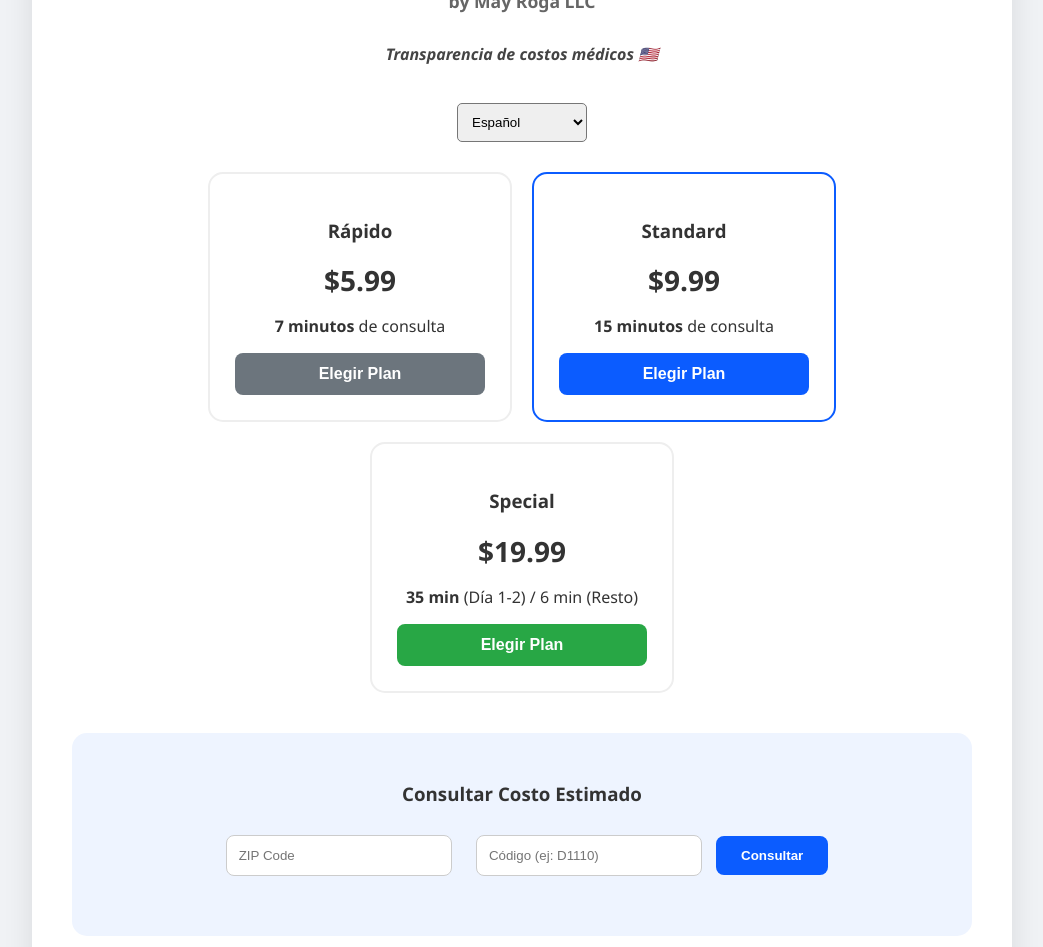
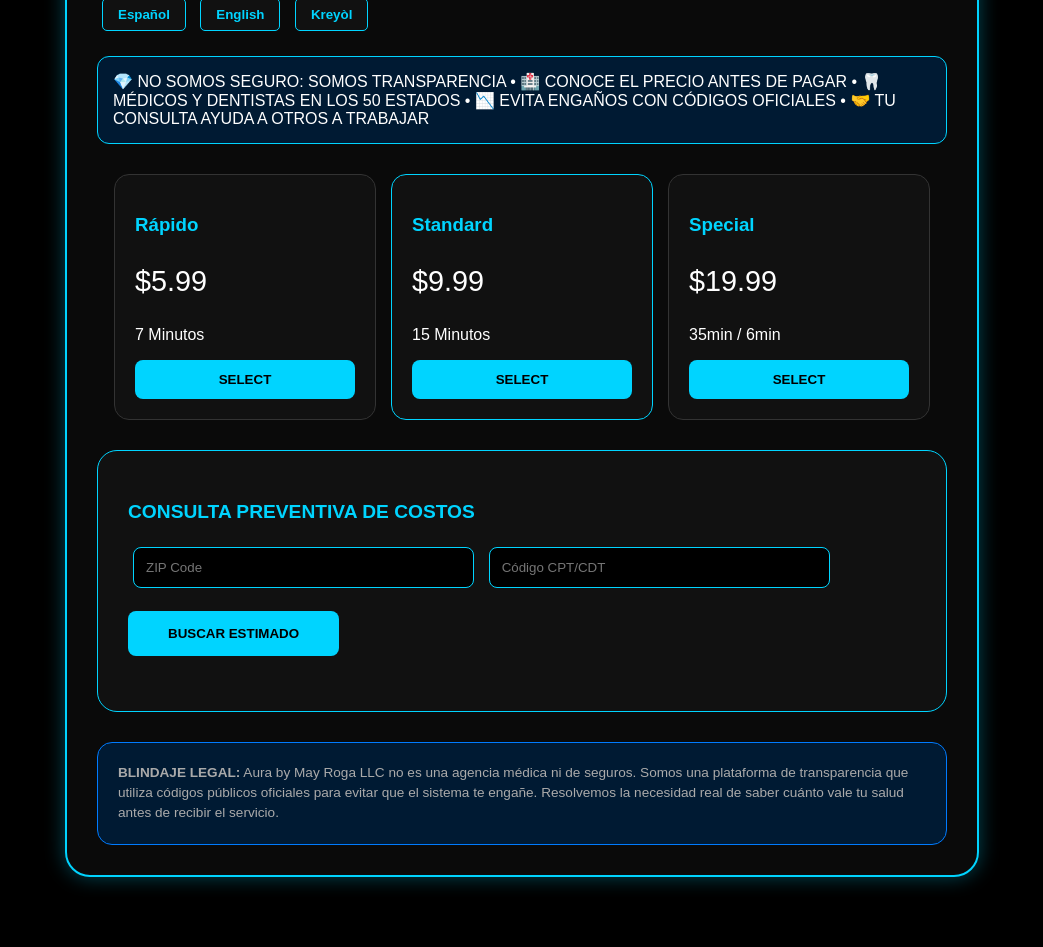
Before and after one commit to mayroga/AURA, a plain HTML site: page index.html in a window 1280 px wide. Shown: the part 178-1125 px from the top of the page, without its empty margins (118-1161 px from the left). After the commit the page ends 1075 px from the top, so only its background shows below. Drawn offline with Linux system fonts and the light colour scheme.

Commit message:
Update index.html

```diff
--- a/index.html
+++ b/index.html
@@ -3,128 +3,132 @@
 <head>
     <meta charset="UTF-8">
     <meta name="viewport" content="width=device-width, initial-scale=1.0">
-    <title>Aura by May Roga LLC - Transparencia de Salud</title>
+    <title>Aura - Transparencia de Salud</title>
     <style>
-        body { font-family: 'Segoe UI', Tahoma, Geneva, Verdana, sans-serif; margin: 0; padding: 0; background: #f0f2f5; color: #333; text-align: center; }
-        .container { max-width: 900px; margin: 40px auto; background: white; padding: 40px; border-radius: 20px; box-shadow: 0 10px 30px rgba(0,0,0,0.1); }
-        h1 { color: #0b5cff; font-size: 2.5rem; margin-bottom: 5px; }
-        h2 { font-size: 1.1rem; color: #666; margin-top: 0; margin-bottom: 30px; }
-        .autopropaganda { font-style: italic; color: #444; height: 30px; margin-bottom: 30px; font-weight: bold; }
+        body { font-family: 'Arial', sans-serif; background: #000; color: #fff; margin: 0; padding: 20px; }
+        .main-card { background: #0a0a0a; border-radius: 25px; padding: 30px; border: 2px solid #00d4ff; box-shadow: 0 0 20px #00d4ff55; max-width: 850px; margin: auto; }
 
-        .plan-container { display: flex; justify-content: center; gap: 20px; flex-wrap: wrap; }
-        .plan-card { background: white; border: 2px solid #eee; padding: 25px; border-radius: 15px; width: 250px; transition: 0.3s; }
-        .plan-card:hover { border-color: #0b5cff; transform: translateY(-5px); }
-        .price { font-size: 28px; font-weight: bold; margin: 15px 0; color: #333; }
-        .plan-btn { width: 100%; padding: 12px; border: none; border-radius: 8px; color: white; font-weight: bold; cursor: pointer; font-size: 1rem; }
+        /* Autopropaganda Neón Azul - Letras Lindas */
+        .promo-box { background: #001a33; border: 1px solid #00d4ff; border-radius: 12px; margin: 20px 0; overflow: hidden; padding: 15px; }
+        .promo-text { display: inline-block; white-space: nowrap; color: #00d4ff; font-size: 1.5rem; font-weight: bold; text-shadow: 0 0 10px #00d4ff; animation: scroll 20s linear infinite; }
+        @keyframes scroll { 0% { transform: translateX(100%); } 100% { transform: translateX(-100%); } }
 
-        .donation-section { margin-top: 50px; padding: 30px; border: 2px dashed #0b5cff; border-radius: 15px; background: #f9fbff; }
-        .search-section { margin-top: 40px; padding: 30px; background: #eef4ff; border-radius: 15px; }
-        input { padding: 12px; margin: 10px; border: 1px solid #ccc; border-radius: 8px; width: 200px; }
-        .btn-search { background: #0b5cff; color: white; padding: 12px 25px; border: none; border-radius: 8px; cursor: pointer; font-weight: bold; }
+        .btn-lang { background: #111; color: #00d4ff; border: 1px solid #00d4ff; padding: 8px 15px; cursor: pointer; border-radius: 5px; margin: 5px; font-weight: bold; }
+        .plan-box { display: flex; gap: 15px; justify-content: center; flex-wrap: wrap; margin: 30px 0; }
+        .plan { background: #111; border: 1px solid #333; padding: 20px; border-radius: 15px; width: 220px; transition: 0.3s; }
+        .plan:hover { border-color: #00d4ff; }
+
+        button.buy-btn { background: #00d4ff; color: #000; border: none; padding: 12px 20px; border-radius: 8px; cursor: pointer; font-weight: bold; width: 100%; }
+        .shield { font-size: 0.85rem; color: #aaa; background: #001a33; padding: 20px; border-radius: 15px; margin-top: 30px; border: 1px solid #007bff; line-height: 1.5; }
+
+        input { padding: 12px; border-radius: 8px; border: 1px solid #00d4ff; background: #000; color: #fff; margin: 5px; width: 40%; }
     </style>
 </head>
 <body>
 
-<div class="container">
-    <h1>Aura</h1>
-    <h2>by May Roga LLC</h2>
-    <div class="autopropaganda" id="autopropaganda">Cargando transparencia médica...</div>
+<div class="main-card">
+    <h1 style="color: #00d4ff; font-size: 3.5rem; margin: 0; letter-spacing: 5px;">AURA</h1>
+    <p style="color: #666; margin-bottom: 20px;">by May Roga LLC</p>
 
-    <select id="langSelector" style="padding: 10px; border-radius: 5px; margin-bottom: 30px;">
-        <option value="es">Español</option>
-        <option value="en">English</option>
-        <option value="ht">Kreyòl Ayisyen</option>
-    </select>
+    <div class="lang-btns">
+        <button class="btn-lang" onclick="setLang('es')">Español</button>
+        <button class="btn-lang" onclick="setLang('en')">English</button>
+        <button class="btn-lang" onclick="setLang('ht')">Kreyòl</button>
+    </div>
 
-    <div class="plan-container">
-        <div class="plan-card">
-            <h3>Rápido</h3>
-            <p class="price">$5.99</p>
-            <p><strong>7 minutos</strong> de consulta</p>
-            <button class="plan-btn" style="background: #6c757d;" onclick="checkout('rapido')">Elegir Plan</button>
-        </div>
-        <div class="plan-card" style="border-color: #0b5cff;">
-            <h3>Standard</h3>
-            <p class="price">$9.99</p>
-            <p><strong>15 minutos</strong> de consulta</p>
-            <button class="plan-btn" style="background: #0b5cff;" onclick="checkout('standard')">Elegir Plan</button>
-        </div>
-        <div class="plan-card">
-            <h3>Special</h3>
-            <p class="price">$19.99</p>
-            <p><strong>35 min</strong> (Día 1-2) / 6 min (Resto)</p>
-            <button class="plan-btn" style="background: #28a745;" onclick="checkout('special')">Elegir Plan</button>
+    <div class="promo-box">
+        <div class="marquee-text" id="promo">
+            💎 NO SOMOS SEGURO: SOMOS TRANSPARENCIA • 🏥 CONOCE EL PRECIO ANTES DE PAGAR • 🦷 MÉDICOS Y DENTISTAS EN LOS 50 ESTADOS • 📉 EVITA ENGAÑOS CON CÓDIGOS OFICIALES • 🤝 TU CONSULTA AYUDA A OTROS A TRABAJAR
         </div>
     </div>
 
-    <div class="search-section">
-        <h3>Consultar Costo Estimado</h3>
-        <input type="text" id="zip_code" placeholder="ZIP Code">
-        <input type="text" id="code" placeholder="Código (ej: D1110)">
-        <button class="btn-search" onclick="consultar()">Consultar</button>
-        <div id="result" style="margin-top: 20px; font-weight: bold; color: #0b5cff;"></div>
+    <div class="plan-box">
+        <div class="plan">
+            <h3 id="p1" style="color:#00d4ff">Rápido</h3>
+            <p style="font-size: 1.8rem;">$5.99</p>
+            <p id="t1">7 Minutos</p>
+            <button class="buy-btn" onclick="pay('rapido')">SELECT</button>
+        </div>
+        <div class="plan" style="border-color: #00d4ff;">
+            <h3 id="p2" style="color:#00d4ff">Standard</h3>
+            <p style="font-size: 1.8rem;">$9.99</p>
+            <p id="t2">15 Minutos</p>
+            <button class="buy-btn" onclick="pay('standard')">SELECT</button>
+        </div>
+        <div class="plan">
+            <h3 id="p3" style="color:#00d4ff">Special</h3>
+            <p style="font-size: 1.8rem;">$19.99</p>
+            <p id="t3">35min / 6min</p>
+            <button class="buy-btn" onclick="pay('special')">SELECT</button>
+        </div>
     </div>
 
-    <div class="donation-section">
-        <h3>Apoya nuestra Misión Solidaria 🤝</h3>
-        <p style="font-size: 0.9rem; color: #555; margin-bottom: 20px;">
-            Tu donación apoya al equipo de trabajo y permite comprar **herramientas de trabajo para necesitados**,
-            ayudándoles a prosperar para que ellos sigan la cadena de ayuda.
-        </p>
-        <input type="number" id="donAmount" placeholder="Monto $" style="width: 100px;">
-        <button onclick="donar()" style="background: #ff9800; color: white; border: none; padding: 12px 20px; border-radius: 8px; cursor: pointer; font-weight: bold;">Donar con Propósito</button>
+    <div style="background: #111; padding: 30px; border-radius: 20px; border: 1px solid #00d4ff;">
+        <p id="search-info" style="color: #00d4ff; font-weight: bold; font-size: 1.2rem;">CONSULTA PREVENTIVA DE COSTOS</p>
+        <input type="text" id="zip" placeholder="ZIP Code">
+        <input type="text" id="code" placeholder="Código CPT/CDT">
+        <br><br>
+        <button class="buy-btn" style="width: auto; padding: 15px 40px;" onclick="search()" id="btn-search">BUSCAR ESTIMADO</button>
+        <div id="res" style="margin-top: 25px; font-size: 1.4rem; color: #00d4ff; font-weight: bold;"></div>
     </div>
 
-    <p style="margin-top: 40px; font-size: 0.75rem; color: #999;">
-        © 2026 May Roga LLC. La información proporcionada es analítica y educativa, basada en datos históricos. No constituye consejo médico ni garantía de precios finales.
-    </p>
+    <div class="shield" id="legal">
+        <strong>BLINDAJE LEGAL:</strong> Aura by May Roga LLC no es una agencia médica ni de seguros. Somos una plataforma de transparencia que utiliza códigos públicos oficiales para evitar que el sistema te engañe. Resolvemos la necesidad real de saber cuánto vale tu salud antes de recibir el servicio.
+    </div>
 </div>
 
 <script>
-    const BASE_URL = "https://aura-iyxa.onrender.com";
-
-    const msgs = {
-        es: ["Transparencia de costos médicos 🇺🇸", "Evita sorpresas en tu factura dental 🦷", "Datos oficiales y actualizados 📊"],
-        en: ["Healthcare cost transparency 🇺🇸", "Avoid surprises in dental bills 🦷", "Official updated data 📊"],
-        ht: ["Transparans nan depans medikal 🇺🇸", "Evite sipriz nan bòdwo dantè ou 🦷", "Done ofisyèl mete ajou 📊"]
+    const API = "https://aura-iyxa.onrender.com";
+    const dict = {
+        es: {
+            promo: "💎 NO SOMOS SEGURO: SOMOS TRANSPARENCIA • 🏥 CONOCE EL PRECIO ANTES DE PAGAR • 🦷 MÉDICOS Y DENTISTAS EN LOS 50 ESTADOS • 📉 EVITA ENGAÑOS CON CÓDIGOS OFICIALES • 🤝 TU CONSULTA AYUDA A OTROS A TRABAJAR",
+            info: "CONSULTA PREVENTIVA DE COSTOS",
+            btn: "BUSCAR ESTIMADO",
+            legal: "<strong>BLINDAJE LEGAL:</strong> Aura by May Roga LLC no es una agencia médica ni de seguros. Somos transparencia para evitar engaños.",
+            p1: "Rápido", p2: "Standard", p3: "Special"
+        },
+        en: {
+            promo: "💎 NOT INSURANCE: WE ARE TRANSPARENCY • 🏥 KNOW THE PRICE BEFORE YOU PAY • 🦷 DOCTORS & DENTISTS IN ALL 50 STATES • 📉 AVOID FRAUD WITH OFFICIAL CODES • 🤝 YOUR SEARCH HELPS OTHERS WORK",
+            info: "PREVENTIVE COST CONSULTATION",
+            btn: "SEARCH ESTIMATE",
+            legal: "<strong>LEGAL SHIELD:</strong> Aura by May Roga LLC is not a medical or insurance agency. We are transparency to avoid fraud.",
+            p1: "Fast", p2: "Standard", p3: "Special"
+        },
+        ht: {
+            promo: "💎 NOU PA ASIRANS: NOU SE TRANSPARANS • 🏥 KONNEN PRI A ANVAN OU PEYE • 🦷 DOKTÈ AK DANTIS NAN TOUT 50 ETA • 📉 EVITE FRAID AK KÒD OFISYÈL • 🤝 CHACHE OU EDE LÒT TRAVAY",
+            info: "KONSILTASYON PRI PREVANTIF",
+            btn: "CHACHE ESTIMASYON",
+            legal: "<strong>BLENDAJ LEGAL:</strong> Aura by May Roga LLC se pa yon ajans medikal oswa asirans. Nou se transparans pou evite manti.",
+            p1: "Rapido", p2: "Standard", p3: "Special"
+        }
     };
 
-    let currentLang = "es";
-    let msgIdx = 0;
+    function setLang(l) {
+        document.getElementById("promo").innerText = dict[l].promo;
+        document.getElementById("search-info").innerText = dict[l].info;
+        document.getElementById("btn-search").innerText = dict[l].btn;
+        document.getElementById("legal").innerHTML = dict[l].legal;
+        document.getElementById("p1").innerText = dict[l].p1;
+        document.getElementById("p2").innerText = dict[l].p2;
+        document.getElementById("p3").innerText = dict[l].p3;
+    }
 
-    function rotateMsgs() {
-        document.getElementById("autopropaganda").innerText = msgs[currentLang][msgIdx];
-        msgIdx = (msgIdx + 1) % msgs[currentLang].length;
-    }
-    setInterval(rotateMsgs, 3000);
-
-    document.getElementById("langSelector").onchange = (e) => { currentLang = e.target.value; rotateMsgs(); };
-
-    async function checkout(plan) {
+    async function pay(plan) {
         const fd = new FormData(); fd.append("plan", plan);
-        const resp = await fetch(`${BASE_URL}/create-checkout-session`, { method: "POST", body: fd });
-        const data = await resp.json();
+        const res = await fetch(`${API}/create-checkout-session`, { method: "POST", body: fd });
+        const data = await res.json();
         if(data.url) window.location.href = data.url;
     }
 
-    async function consultar() {
-        const zip = document.getElementById("zip_code").value;
+    async function search() {
+        const zip = document.getElementById("zip").value;
         const code = document.getElementById("code").value;
-        if(!zip || !code) { alert("Completa los datos"); return; }
-
         const fd = new FormData(); fd.append("zip_code", zip); fd.append("code", code); fd.append("plan_type", "standard");
-        const resp = await fetch(`${BASE_URL}/estimado`, { method: "POST", body: fd });
-        const data = await resp.json();
-        document.getElementById("result").innerText = `${data.procedimiento || ""}: ${data.rango_estimado} (${data.minutos_concedidos} min concedidos)`;
-    }
-
-    async function donar() {
-        const amt = document.getElementById("donAmount").value;
-        const fd = new FormData(); fd.append("amount", amt);
-        const resp = await fetch(`${BASE_URL}/donacion`, { method: "POST", body: fd });
-        const data = await resp.json();
-        if(data.url) window.location.href = data.url;
+        const res = await fetch(`${API}/estimado`, { method: "POST", body: fd });
+        const data = await res.json();
+        document.getElementById("res").innerHTML = `${data.procedimiento || 'Error'}<br>${data.rango || ''}`;
     }
 </script>
+
 </body>
 </html>
```
